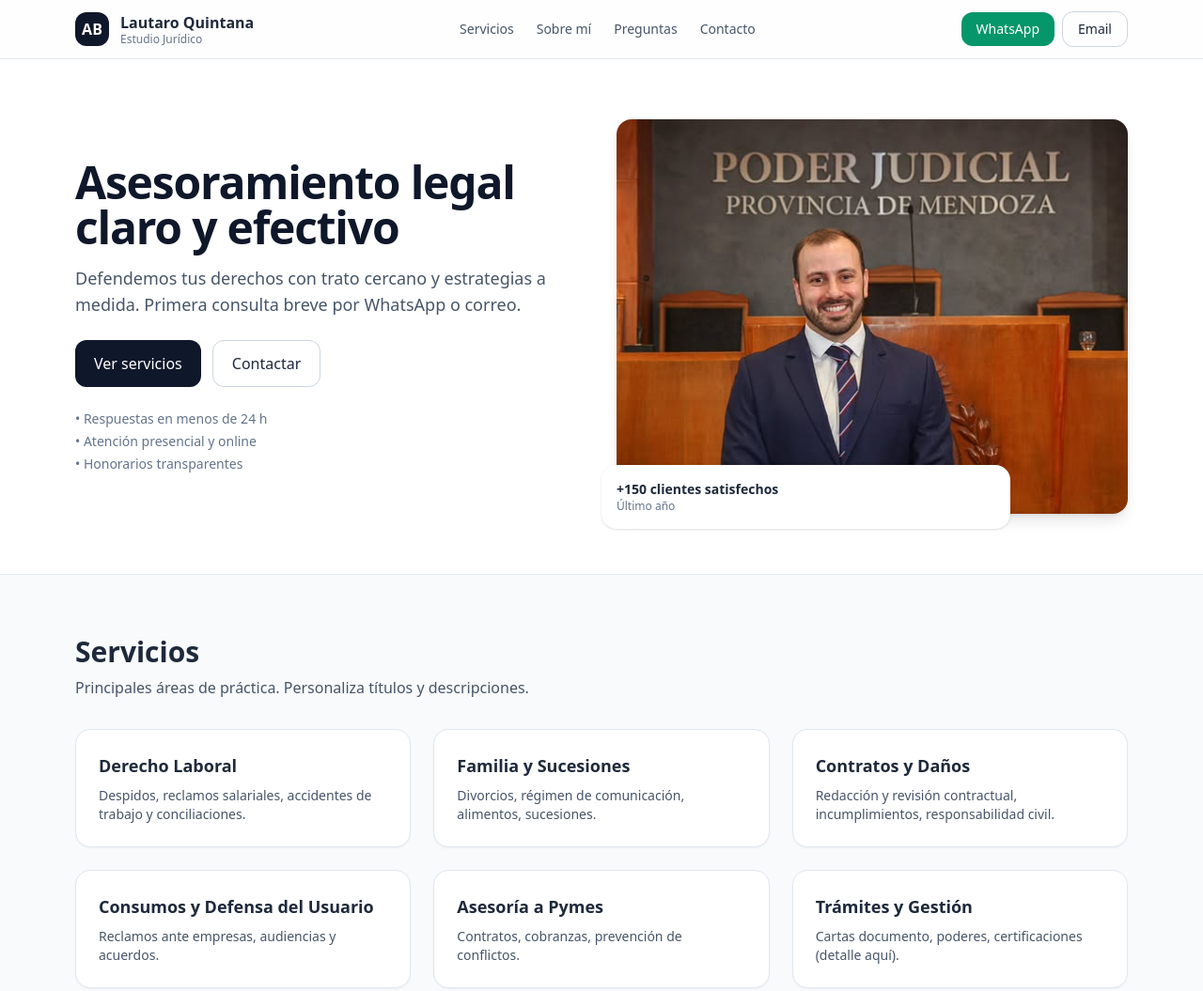
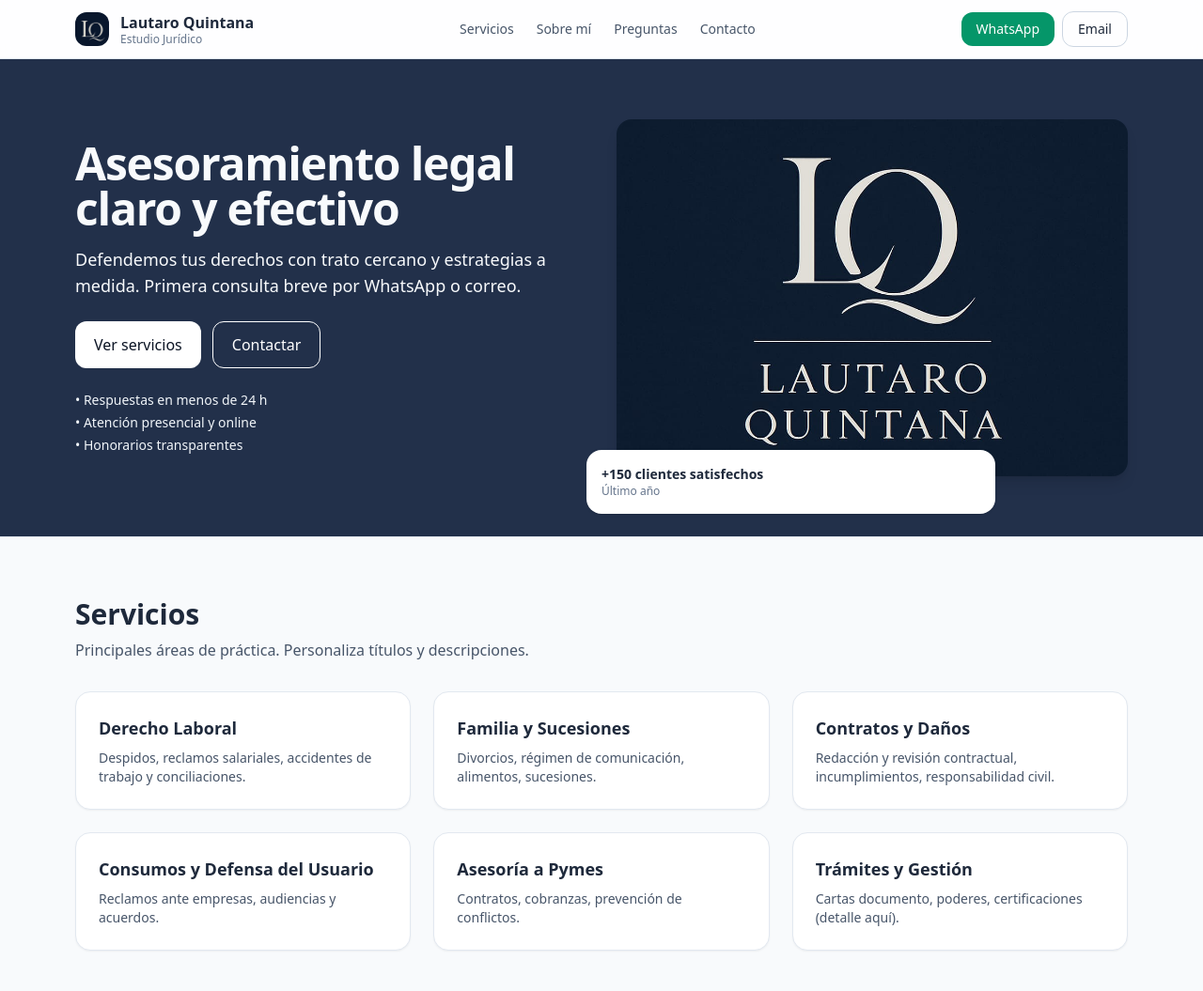
Before and after one commit to Fukzya/landing-abogado, a plain HTML site: page index.html in a window 1280 px wide. Shown: the top 1055 px of the page at 94% size. Drawn offline with nearby package versions, Linux system fonts and the light colour scheme.

Commit message:
Personalizacion

```diff
--- a/index.html
+++ b/index.html
@@ -63,7 +63,8 @@
   <header class="sticky top-0 z-40 bg-white/80 backdrop-blur border-b border-slate-200">
     <div class="max-w-6xl mx-auto px-4 py-3 flex items-center justify-between">
       <a href="#" class="flex items-center gap-3" aria-label="Inicio">
-        <div class="w-9 h-9 rounded-xl bg-slate-900 text-white grid place-content-center font-semibold">AB</div>
+        <img src="./assets/img/loguito.png" alt="Logo del estudio"class="w-9 h-9 rounded-xl object-cover" />
+
         <div>
           <p class="font-semibold leading-tight">Lautaro Quintana</p>
           <p class="text-xs text-slate-500 leading-tight">Estudio Jurídico</p>
@@ -91,32 +92,33 @@
   </header>
 
   <!-- Hero -->
-  <section class="bg-white">
+  <section class="bg-[#22304A]">
     <div class="max-w-6xl mx-auto grid md:grid-cols-2 gap-8 items-center px-4 py-16">
       <div>
-        <h1 class="text-3xl md:text-5xl font-extrabold tracking-tight text-slate-900 leading-tight">
+        <h1 class="text-3xl md:text-5xl font-extrabold tracking-tight text-slate-50 leading-tight">
           Asesoramiento legal claro y efectivo
         </h1>
-        <p class="mt-4 text-slate-600 text-lg">
+        <p class="mt-4 text-slate-50 text-lg">
           Defendemos tus derechos con trato cercano y estrategias a medida. Primera consulta breve por WhatsApp o correo.
         </p>
         <div class="mt-6 flex flex-wrap gap-3">
-          <a class="inline-flex items-center rounded-xl px-5 py-3 bg-slate-900 text-white font-medium hover:bg-slate-800 focus:outline-none focus:ring-2 focus:ring-slate-400"
-             href="#servicios">Ver servicios</a>
-          <a class="inline-flex items-center rounded-xl px-5 py-3 border border-slate-300 font-medium hover:bg-slate-100 focus:outline-none focus:ring-2 focus:ring-slate-400"
-             href="#contacto">Contactar</a>
+          <a class="inline-flex items-center rounded-xl px-5 py-3 bg-white text-[#0B1424] font-medium hover:bg-slate-100 focus:outline-none focus:ring-2 focus:ring-white/60"
+          href="#servicios">Ver servicios</a>
+        <a class="inline-flex items-center rounded-xl px-5 py-3 border border-white text-white font-medium hover:bg-white hover:text-[#0B1424] focus:outline-none focus:ring-2 focus:ring-white/60"
+          href="#contacto">Contactar</a>
+
         </div>
-        <ul class="mt-6 text-sm text-slate-500 space-y-1">
+        <ul class="mt-6 text-sm text-slate-100 space-y-1">
           <li>• Respuestas en menos de 24 h</li>
           <li>• Atención presencial y online</li>
           <li>• Honorarios transparentes</li>
         </ul>
       </div>
       <div class="relative">
-        <img src="./assets/img/portada.jpg"
+        <img src="./assets/img/logo.jpg"
             alt="Balanza de la justicia sobre un escritorio"
-            class="rounded-2xl shadow-lg w-full h-[320px] md:h-[420px] object-cover">
-        <div class="absolute -bottom-4 -left-4 bg-white rounded-2xl shadow p-4 w-[80%]">
+            class="rounded-2xl shadow-lg w-full h-[260px] md:h-[380px] object-cover">
+        <div class="absolute -bottom-10 -left-8 bg-white rounded-2xl shadow p-4 w-[80%]">
           <p class="text-sm font-semibold">+150 clientes satisfechos</p>
           <p class="text-xs text-slate-500">Último año</p>
         </div>
@@ -163,7 +165,7 @@
   <section id="sobre-mi" class="bg-white">
     <div class="max-w-6xl mx-auto px-4 py-16 grid md:grid-cols-2 gap-8 items-center">
       <div>
-        <img src="https://images.unsplash.com/photo-1551836022-d5d88e9218df?q=80&w=1600&auto=format&fit=crop" alt="Retrato profesional" class="rounded-2xl shadow-lg w-full h-[320px] md:h-[420px] object-cover" />
+        <img src="./assets/img/portada.jpg" alt="Retrato profesional" class="rounded-2xl shadow-lg w-full h-[320px] md:h-[420px] object-cover" />
       </div>
       <div>
         <h2 class="text-2xl md:text-3xl font-bold">Sobre mí</h2>
@@ -184,7 +186,7 @@
       <div class="mt-6 space-y-3">
         <details class="group bg-white rounded-2xl border border-slate-200 p-5">
           <summary class="cursor-pointer list-none font-medium">¿Cómo es la primera consulta?</summary>
-          <div class="mt-2 text-slate-600 text-sm">Podés escribir por WhatsApp o email y coordinamos una videollamada o entrevista presencial.</div>
+          <div class="mt-2 text-slate-600 text-sm">Podés escribir por WhatsApp o email y coordinamos una entrevista presencial.</div>
         </details>
         <details class="group bg-white rounded-2xl border border-slate-200 p-5">
           <summary class="cursor-pointer list-none font-medium">¿Trabajan con honorarios a resultado?</summary>
@@ -206,8 +208,8 @@
           <h2 class="text-2xl md:text-3xl font-bold">Contacto</h2>
           <p class="mt-3 text-slate-600">Elegí el canal que prefieras. Sin backend: mailto / WhatsApp; con servicio externo: Formspree, EmailJS o servidorless (Netlify/Cloudflare/Resend).</p>
           <div class="mt-6 flex flex-wrap gap-3">
-            <a class="inline-flex items-center rounded-xl px-5 py-3 bg-emerald-600 text-white font-medium hover:bg-emerald-700" href="https://wa.me/5492610000000?text=Hola%20quiero%20una%20consulta%20legal" target="_blank" rel="noopener">WhatsApp</a>
-            <a class="inline-flex items-center rounded-xl px-5 py-3 border border-slate-300 font-medium hover:bg-slate-100" href="mailto:contacto@tu-dominio.com?subject=Consulta%20legal">Enviar correo</a>
+            <a class="inline-flex items-center rounded-xl px-5 py-3 bg-emerald-600 text-white font-medium hover:bg-emerald-700" href="https://wa.me/5492616835741?text=Hola%20quiero%20una%20consulta%20legal" target="_blank" rel="noopener">WhatsApp</a>
+            <a class="inline-flex items-center rounded-xl px-5 py-3 border border-slate-300 font-medium hover:bg-slate-100" href="mailto:lautaroquintana@outlook.com?subject=Consulta%20legal">Enviar correo</a>
           </div>
           <p class="mt-6 text-sm text-slate-500">Dirección: Calle Falsa 123, Ciudad — Lunes a Viernes 9:00 a 18:00</p>
         </div>
```
Also changed, not shown: assets/img/logo.jpg (added), assets/img/loguito.png (added).
